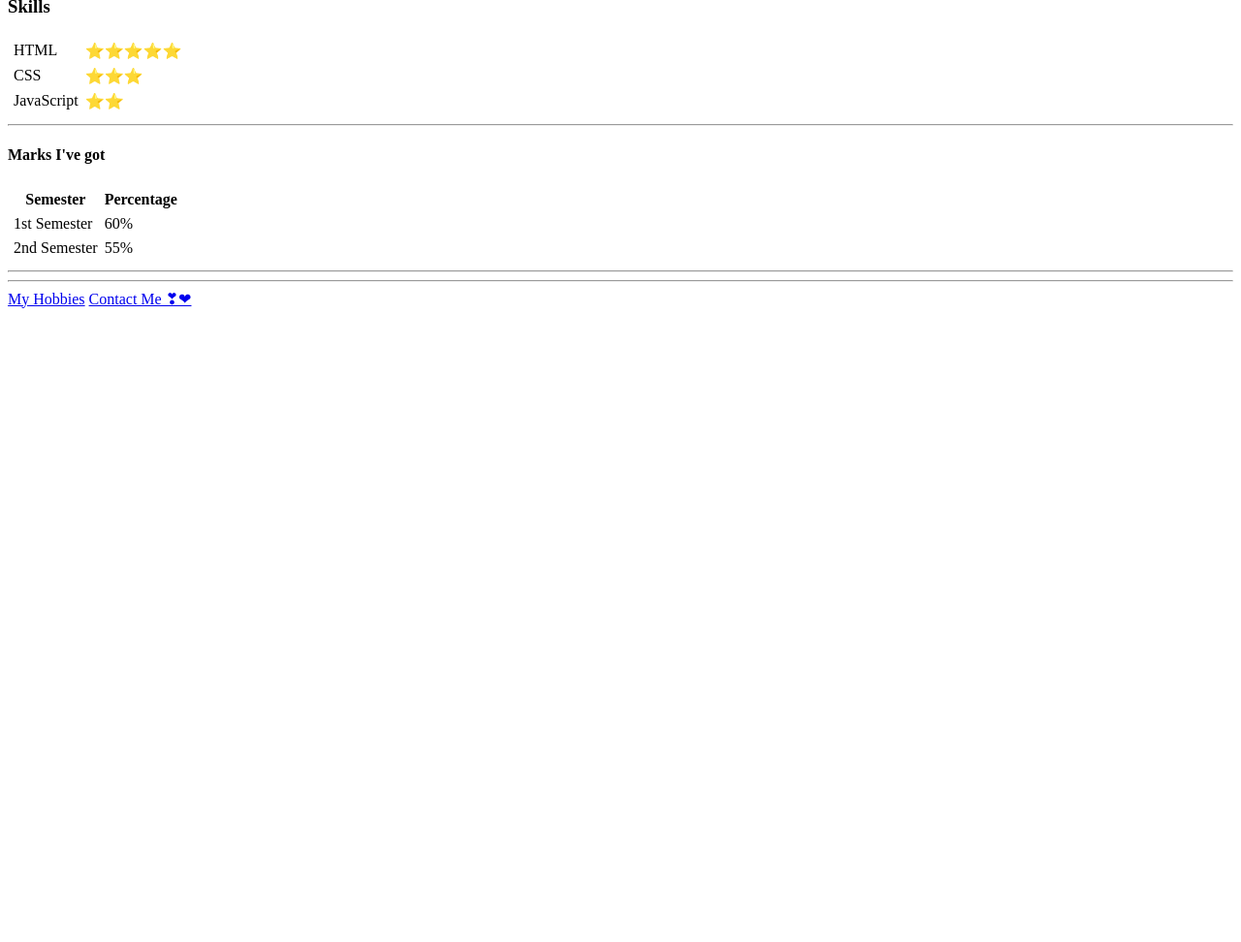
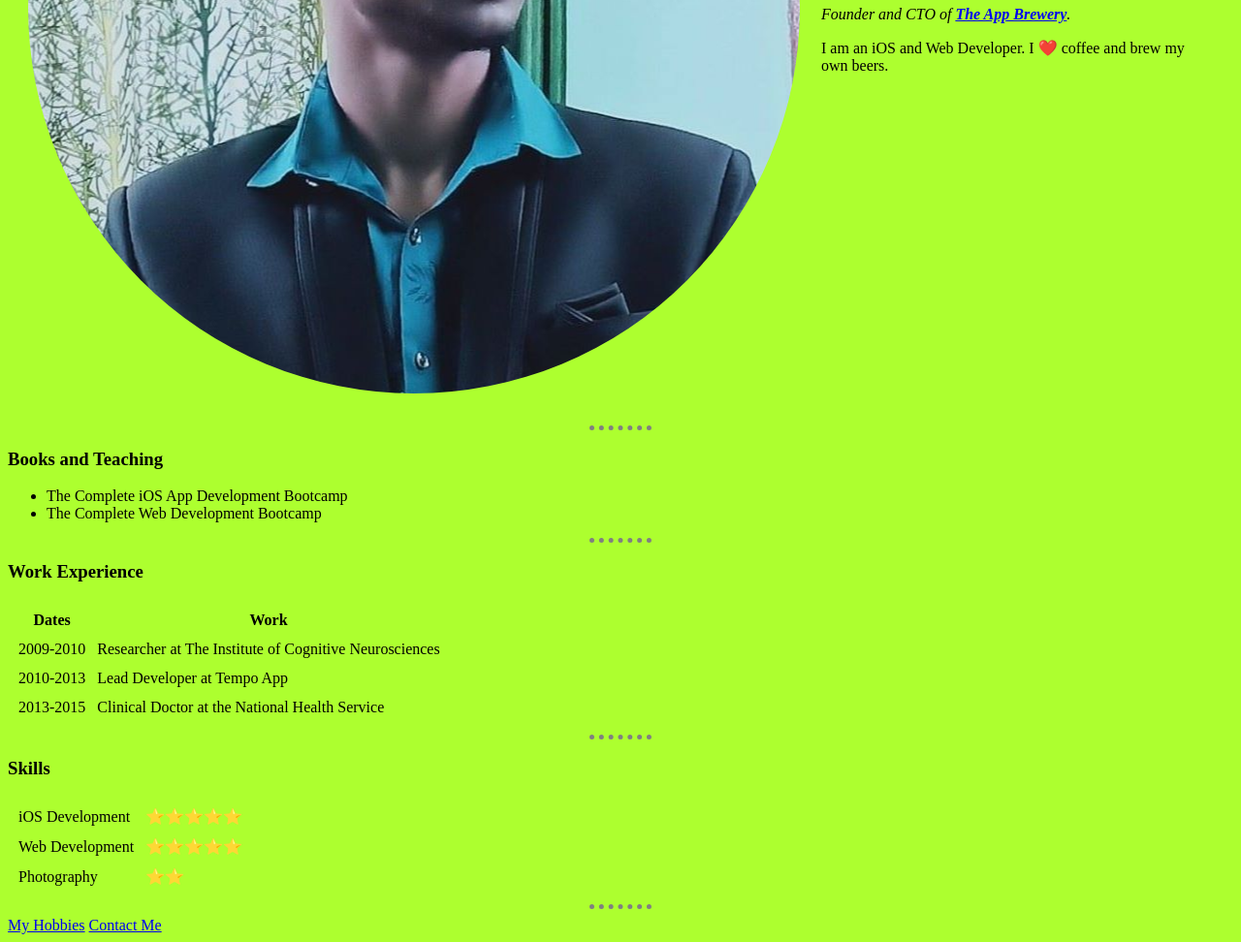
Before and after one commit to rajtivist/cv, a plain HTML site: page index.html in a window 1280 px wide. Shown: the part 419-1391 px from the top of the page at 97% size. Before the commit the page ends 800 px from the top, so only its background shows below. Drawn offline with Linux system fonts and the light colour scheme.

Commit message:
Add files via upload

```diff
--- /dev/null
+++ b/css/styles.css
@@ -0,0 +1,18 @@
+body {
+  background-color: greenyellow;
+}
+
+hr {
+  border-style: dotted none none;
+  border-color: grey;
+  border-width: 5px;
+  width: 5%;
+}
+
+h1{
+  color: brown;
+}
+
+h4{
+  color: darkorange;
+}
--- a/index.html
+++ b/index.html
@@ -1,75 +1,68 @@
 <!DOCTYPE html>
-<html lang="en" dir="ltr">
-
+<html>
   <head>
     <meta charset="utf-8">
-  <title>Raj's Personal Site</title>
+    <title>Angela's Personal Site</title>
+    <link rel="stylesheet" href="css/styles.css">
   </head>
 
-<body>
+  <body style="background-color: greenyellow">
     <table cellspacing="20">
       <tr>
-      <td><img src="raj-1.jpg" alt="Raj Profile Picture" height="200" width="200"></td>
-      <td>
-        <h1>Raj Kishor</h1>
-        <p><em>Learner of <strong>Programming Language</strong></p>
-        <p>I'm a Dude who lives in Mumbai</p>
-        <h6><em><a href="https://www.facebook.com/rajtivist">Facebook Profile</a></em></h6>
-      </td>
+        <td><img src="images/raj.png" alt="angela profile picture"></td>
+        <td><h1>Angela Yu</h1>
+        <p><em>Founder and CTO of <strong><a href="https://www.appbrewery.co/">The App Brewery</a></strong>.</em></p>
+        <p>I am an iOS and Web Developer. I ❤️ coffee and brew my own beers.</p></td>
       </tr>
     </table>
     <hr>
-  <h4>What I'm Learning</h4>
+    <h3>Books and Teaching</h3>
     <ul>
-    <li>HTML 5</li>
-    <li>CSS</li>
-    <li>JavaScript</li>
+      <li>The Complete iOS App Development Bootcamp</li>
+      <li>The Complete Web Development Bootcamp</li>
     </ul>
     <hr>
-
-  <h3>Skills</h3>
-  <table cellspacing="5">
-    <tr>
-      <td>HTML</td>
-      <td>⭐⭐⭐⭐⭐</td>
-    </tr>
-    <tr>
-      <td>CSS</td>
-      <td>⭐⭐⭐</td>
-    </tr>
-    <tr>
-      <td>JavaScript</td>
-      <td>⭐⭐</td>
-    </tr>
-  </table>
-
-  <hr>
-
-  <h4>Marks I've got</h4>
-  <table cellspacing="5">
+    <h3>Work Experience</h3>
+    <table cellspacing="10">
       <thead>
         <tr>
-        <th>Semester</th>
-        <th>Percentage</th>
+          <th>Dates</th>
+          <th>Work</th>
         </tr>
       </thead>
       <tbody>
         <tr>
-        <td>1st Semester</td>
-        <td>60%</td>
+          <td>2009-2010</td>
+          <td>Researcher at The Institute of Cognitive Neurosciences</td>
         </tr>
         <tr>
-        <td>2nd Semester</td>
-        <td>55%</td>
+          <td>2010-2013</td>
+          <td>Lead Developer at Tempo App</td>
+        </tr>
+        <tr>
+          <td>2013-2015</td>
+          <td>Clinical Doctor at the National Health Service</td>
         </tr>
       </tbody>
     </table>
     <hr>
+    <h3>Skills</h3>
+    <table cellspacing="10">
+      <tr>
+        <td>iOS Development</td>
+        <td>⭐️⭐️⭐️⭐️⭐️</td>
+      </tr>
+      <tr>
+        <td>Web Development</td>
+        <td>⭐️⭐️⭐️⭐️⭐️</td>
+      </tr>
+      <tr>
+        <td>Photography</td>
+        <td>⭐️⭐️</td>
+      </tr>
+    </table>
     <hr>
     <a href="hobbies.html">My Hobbies</a>
-  <a href="contact.html">Contact Me ❣❤</a>
-
-
+    <a href="contact-me.html">Contact Me</a>
   </body>
-
 </html>
```
Also changed, not shown: contact.html (+6 -4 lines), hobbies.html (+1 -0 lines), images/raj-1.jpg (added), images/raj.png (added). Lines whose indentation alone changed are shown as unchanged.
